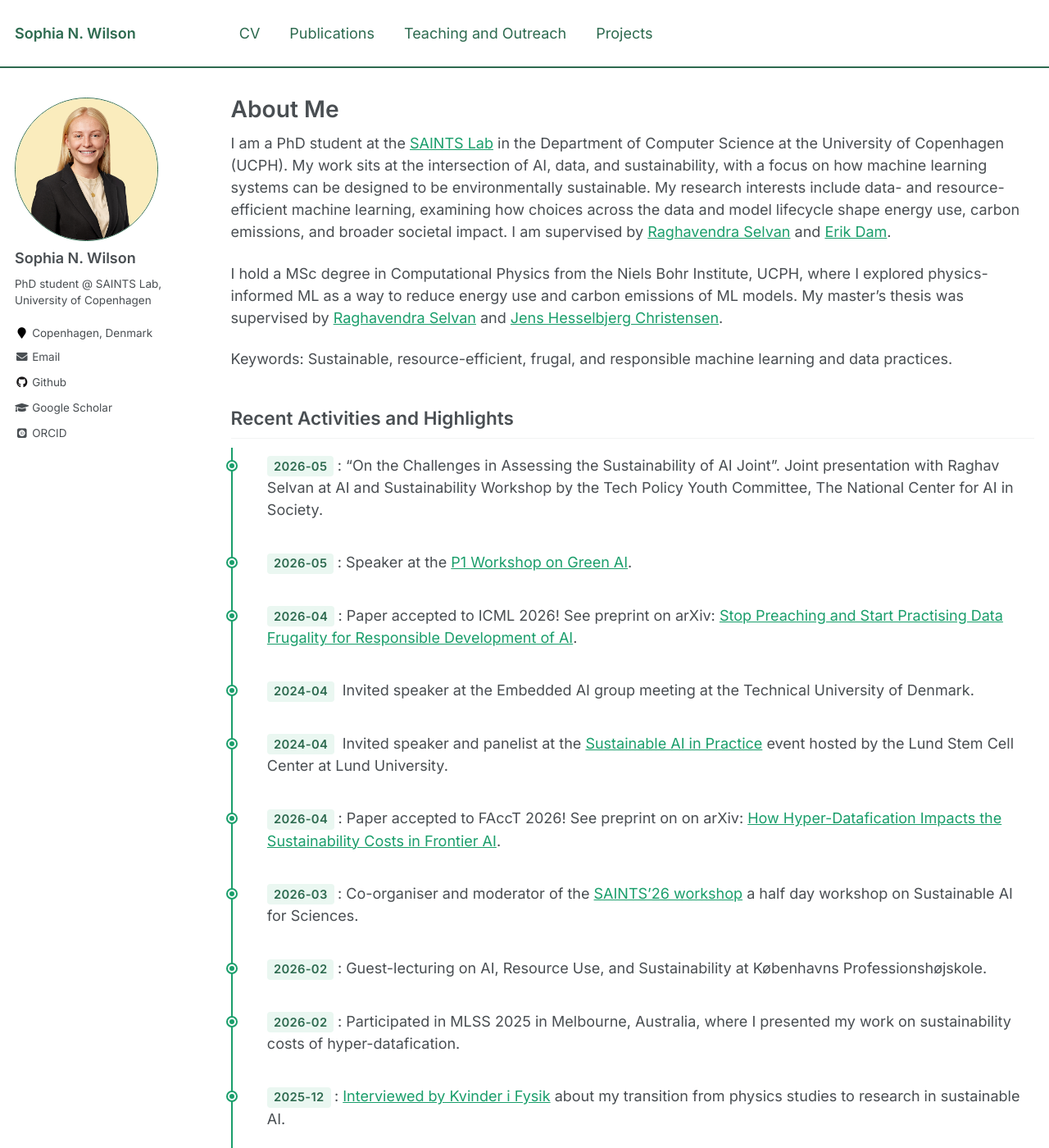
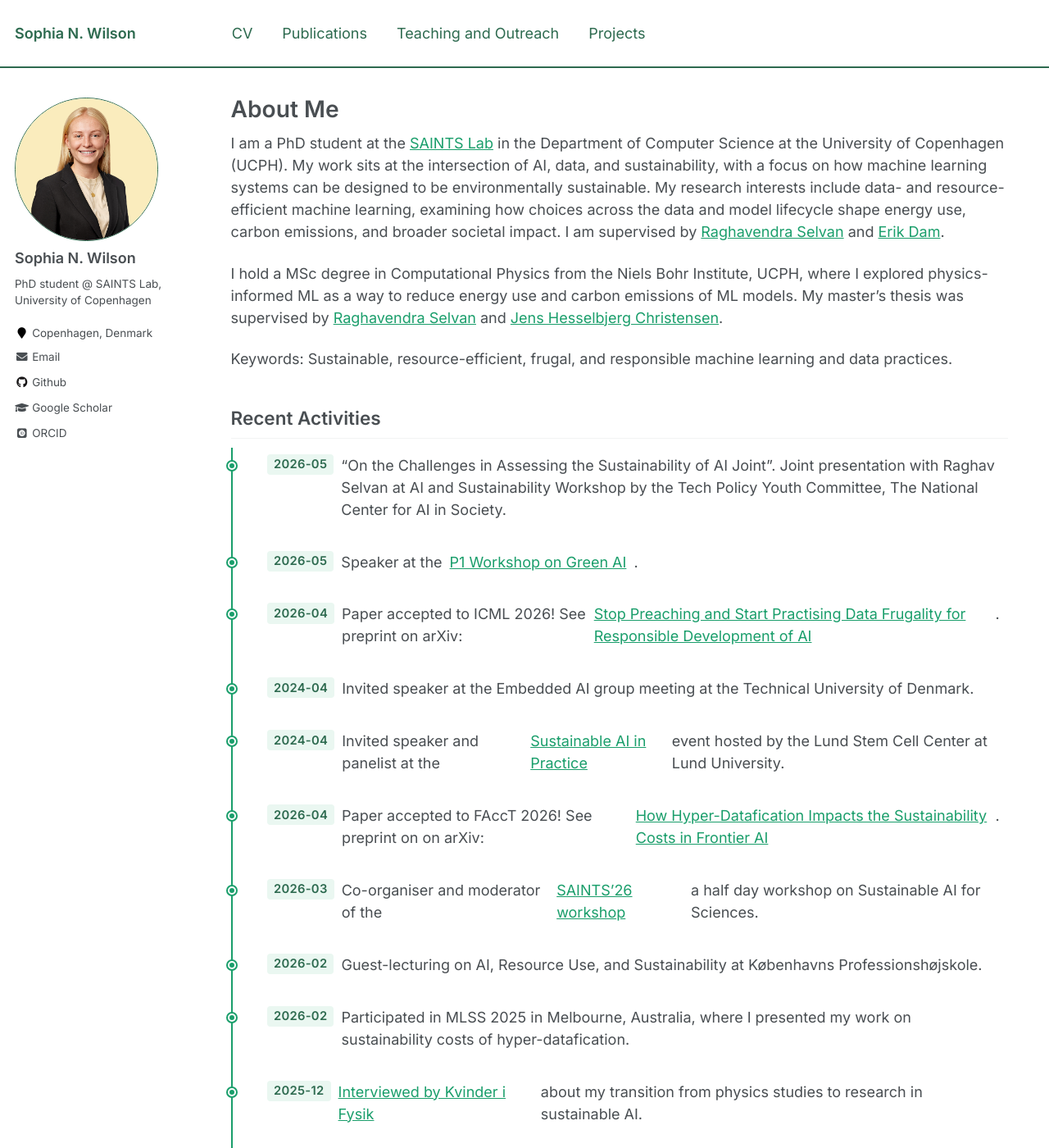
Before and after one commit to sophiawilson18/sophiawilson18.github.io, a Jekyll site: the page built from _pages/about.md, in a window 1280 px wide and 1400 px high. Shown: the whole window at 82% size. Built offline with Jekyll 4.4.1, drawn with Linux system fonts in a browser that asks for light colours; some web fonts are replaced; some of the changed text lies outside the part shown.

Commit message:
Remove colons from timeline dates, align text flush with flexbox
Co-Authored-By: Claude Sonnet 4.6 <noreply@anthropic.com>

```diff
--- a/_pages/about.md
+++ b/_pages/about.md
@@ -15,55 +15,55 @@ Keywords: Sustainable, resource-efficient, frugal, and responsible machine learn
 
 
 
-## Recent Activities and Highlights
+## Recent Activities
 
 <div class="timeline" markdown="1">
 
-**2026-05**: "On the Challenges in Assessing the Sustainability of AI Joint". Joint presentation with Raghav Selvan at AI and Sustainability Workshop by the Tech Policy Youth Committee, The National Center for AI in Society.
+**2026-05** "On the Challenges in Assessing the Sustainability of AI Joint". Joint presentation with Raghav Selvan at AI and Sustainability Workshop by the Tech Policy Youth Committee, The National Center for AI in Society.
 
-**2026-05**: Speaker at the [P1 Workshop on Green AI](https://www.aicentre.dk/events/20260508-p1-programs-workshop-green-ai).
+**2026-05** Speaker at the [P1 Workshop on Green AI](https://www.aicentre.dk/events/20260508-p1-programs-workshop-green-ai).
 
-**2026-04**: Paper accepted to ICML 2026! See preprint on arXiv: [Stop Preaching and Start Practising Data Frugality for Responsible Development of AI](https://arxiv.org/abs/2602.19789).
+**2026-04** Paper accepted to ICML 2026! See preprint on arXiv: [Stop Preaching and Start Practising Data Frugality for Responsible Development of AI](https://arxiv.org/abs/2602.19789).
 
 **2024-04** Invited speaker at the Embedded AI group meeting at the Technical University of Denmark.
 
 **2024-04** Invited speaker and panelist at the [Sustainable AI in Practice](https://www.lu.se/evenemang/sustainable-ai-practice-computational-costs-real-world-impacts) event hosted by the Lund Stem Cell Center at Lund University.
 
-**2026-04**: Paper accepted to FAccT 2026! See preprint on on arXiv: [How Hyper-Datafication Impacts the Sustainability Costs in Frontier AI](https://arxiv.org/abs/2602.00056).
+**2026-04** Paper accepted to FAccT 2026! See preprint on on arXiv: [How Hyper-Datafication Impacts the Sustainability Costs in Frontier AI](https://arxiv.org/abs/2602.00056).
 
-**2026-03**: Co-organiser and moderator of the [SAINTS’26 workshop](https://saintslab.github.io/workshop2026/) a half day workshop on Sustainable AI for Sciences.
+**2026-03** Co-organiser and moderator of the [SAINTS’26 workshop](https://saintslab.github.io/workshop2026/) a half day workshop on Sustainable AI for Sciences.
 
-**2026-02**: Guest-lecturing on AI, Resource Use, and Sustainability at Københavns Professionshøjskole.
+**2026-02** Guest-lecturing on AI, Resource Use, and Sustainability at Københavns Professionshøjskole.
 
-**2026-02**: Participated in MLSS 2025 in Melbourne, Australia, where I presented my work on sustainability costs of hyper-datafication.
+**2026-02** Participated in MLSS 2025 in Melbourne, Australia, where I presented my work on sustainability costs of hyper-datafication.
 
-**2025-12**: [Interviewed by Kvinder i Fysik](https://kvinderifysik.dk/2025/12/15/interview-with-sophia-wilson/) about my transition from physics studies to research in sustainable AI.
+**2025-12** [Interviewed by Kvinder i Fysik](https://kvinderifysik.dk/2025/12/15/interview-with-sophia-wilson/) about my transition from physics studies to research in sustainable AI.
 
-**2025-09**: Preprint:[Trading Carbon for Physics: On the Resource Efficiency of Machine Learning for Spatio-Temporal Forecasting](https://arxiv.org/abs/2509.24517) on arXiv.
+**2025-09** Preprint:[Trading Carbon for Physics: On the Resource Efficiency of Machine Learning for Spatio-Temporal Forecasting](https://arxiv.org/abs/2509.24517) on arXiv.
 
-**2025-09**: Workshop at Det Åbne Gymnasium on "Sustainable AI" as part of the [National Climate Action Day](https://gymnasieskolernesklimaalliance.dk/national-klimahandledag/) for Gymnasiums.
+**2025-09** Workshop at Det Åbne Gymnasium on "Sustainable AI" as part of the [National Climate Action Day](https://gymnasieskolernesklimaalliance.dk/national-klimahandledag/) for Gymnasiums.
 
-**2025-08**: Attended the decennial [Aarhus 2025 Conference](https://aarhus2025.org/) and the [D3A Conference](https://d3aconference.dk/) where I presented my Master's thesis work on carbon-efficient physics-informed ML (poster, oral presentation).
+**2025-08** Attended the decennial [Aarhus 2025 Conference](https://aarhus2025.org/) and the [D3A Conference](https://d3aconference.dk/) where I presented my Master's thesis work on carbon-efficient physics-informed ML (poster, oral presentation).
 
-**2025-08**: Started my PhD at the SAINTS Lab, Department of Computer Science, UCPH.
+**2025-08** Started my PhD at the SAINTS Lab, Department of Computer Science, UCPH.
 
 </div>
 
 <!--
-**2025-05**: Master’s thesis titled 'Quantifying the Reduction in Carbon Footprint of Physics-Informed Machine Learning' successfully defended.
-**2025-05**: "Physics-Informed Machine Learning as a Carbon-Efficient Approach". Guest presentation at PhD course on Machine Learning for Sciences, UCPH.
-**2025-05**: "Hvordan er det at læse fysik på universitetet?". Outreach talks at Falkonergårdens Gymnasium.
-**2025-04**: "On the Carbon Footprint of AI: From Monitoring to Mitigation". Joint presentation with Raghavendra Selvan at Climate Action Day, Copenhagen Center of Social Data Science, UCPH.
-**2025-03**: "Quantifying the Reduction in Carbon Footprint of Physics-Informed Machine Learning". Presentation of current thesis work at the 4th Annual Niels Bohr Institute MSc Student Symposium, UCPH.
-**2024-10**: Participated in the AI Structured Learning 2024 Workshop in Göteborg.
-**2024-08**: Attended the Hamlet-Physics 2024 Conference in Copenhagen.
-**2024-06**: Completed an exchange semester at the Insitute of Physics, University of Amsterdam.
+**2025-05** Master’s thesis titled 'Quantifying the Reduction in Carbon Footprint of Physics-Informed Machine Learning' successfully defended.
+**2025-05** "Physics-Informed Machine Learning as a Carbon-Efficient Approach". Guest presentation at PhD course on Machine Learning for Sciences, UCPH.
+**2025-05** "Hvordan er det at læse fysik på universitetet?". Outreach talks at Falkonergårdens Gymnasium.
+**2025-04** "On the Carbon Footprint of AI: From Monitoring to Mitigation". Joint presentation with Raghavendra Selvan at Climate Action Day, Copenhagen Center of Social Data Science, UCPH.
+**2025-03** "Quantifying the Reduction in Carbon Footprint of Physics-Informed Machine Learning". Presentation of current thesis work at the 4th Annual Niels Bohr Institute MSc Student Symposium, UCPH.
+**2024-10** Participated in the AI Structured Learning 2024 Workshop in Göteborg.
+**2024-08** Attended the Hamlet-Physics 2024 Conference in Copenhagen.
+**2024-06** Completed an exchange semester at the Insitute of Physics, University of Amsterdam.
 
 
 
-* **2023-05**: First-author paper published in [Astronomy & Astrophysics](https://www.aanda.org/articles/aa/pdf/2024/05/aa46878-23.pdf) on calibrating far-infrared oxygen emission lines to estimate hydrogen gas masses in high-redshift galaxies.
-* **2022-08**: Attended the Astromatic Summer School at the University of Montreal.
-* **2022-06**: Defended my bachelor’s thesis on measuring cosmological parameters with fast radio bursts.
-* **2022-05**: Participated in the Annual Danish Astronomy Meeting in Middelfart.
-* **2021-08**: Attended the Nordic Optical Telescope Summer School in Las Palmas.
+* **2023-05** First-author paper published in [Astronomy & Astrophysics](https://www.aanda.org/articles/aa/pdf/2024/05/aa46878-23.pdf) on calibrating far-infrared oxygen emission lines to estimate hydrogen gas masses in high-redshift galaxies.
+* **2022-08** Attended the Astromatic Summer School at the University of Montreal.
+* **2022-06** Defended my bachelor’s thesis on measuring cosmological parameters with fast radio bursts.
+* **2022-05** Participated in the Annual Danish Astronomy Meeting in Middelfart.
+* **2021-08** Attended the Nordic Optical Telescope Summer School in Las Palmas.
 -->
--- a/_sass/_archive.scss
+++ b/_sass/_archive.scss
@@ -12,7 +12,7 @@
   @include breakpoint($large) {
     @include span(10 of 12 last);
     @include prefix(0.5 of 12);
-    @include suffix(0 of 12);
+    @include suffix(0.3 of 12);
   }
 
   a {
--- a/_sass/_masthead.scss
+++ b/_sass/_masthead.scss
@@ -47,7 +47,7 @@
   white-space: nowrap;
 
   &--lg {
-    padding-right: 5em;
+    padding-right: 4.5em;
     font-weight: 700;
   }
 }
--- a/_sass/_page.scss
+++ b/_sass/_page.scss
@@ -20,7 +20,7 @@
   @include breakpoint($large) {
     @include span(10 of 12 last);
     @include prefix(0.5 of 12);
-    @include suffix(0 of 12);
+    @include suffix(0.3 of 12);
   }
 
   .page__inner-wrap {
--- a/_sass/_timeline.scss
+++ b/_sass/_timeline.scss
@@ -6,6 +6,9 @@
 
   p {
     position: relative;
+    display: flex;
+    align-items: flex-start;
+    gap: 0.5em;
     margin-bottom: 1.25em;
     padding: 0.4em 0.6em;
     border-radius: 4px;
@@ -29,6 +32,7 @@
     }
 
     strong:first-child {
+      flex-shrink: 0;
       display: inline-block;
       background: #eaf7f1;
       color: #2d6a4f;
@@ -38,7 +42,6 @@
       font-size: 0.82em;
       font-weight: 600;
       letter-spacing: 0.02em;
-      margin-right: 0.3em;
     }
   }
 }
```
